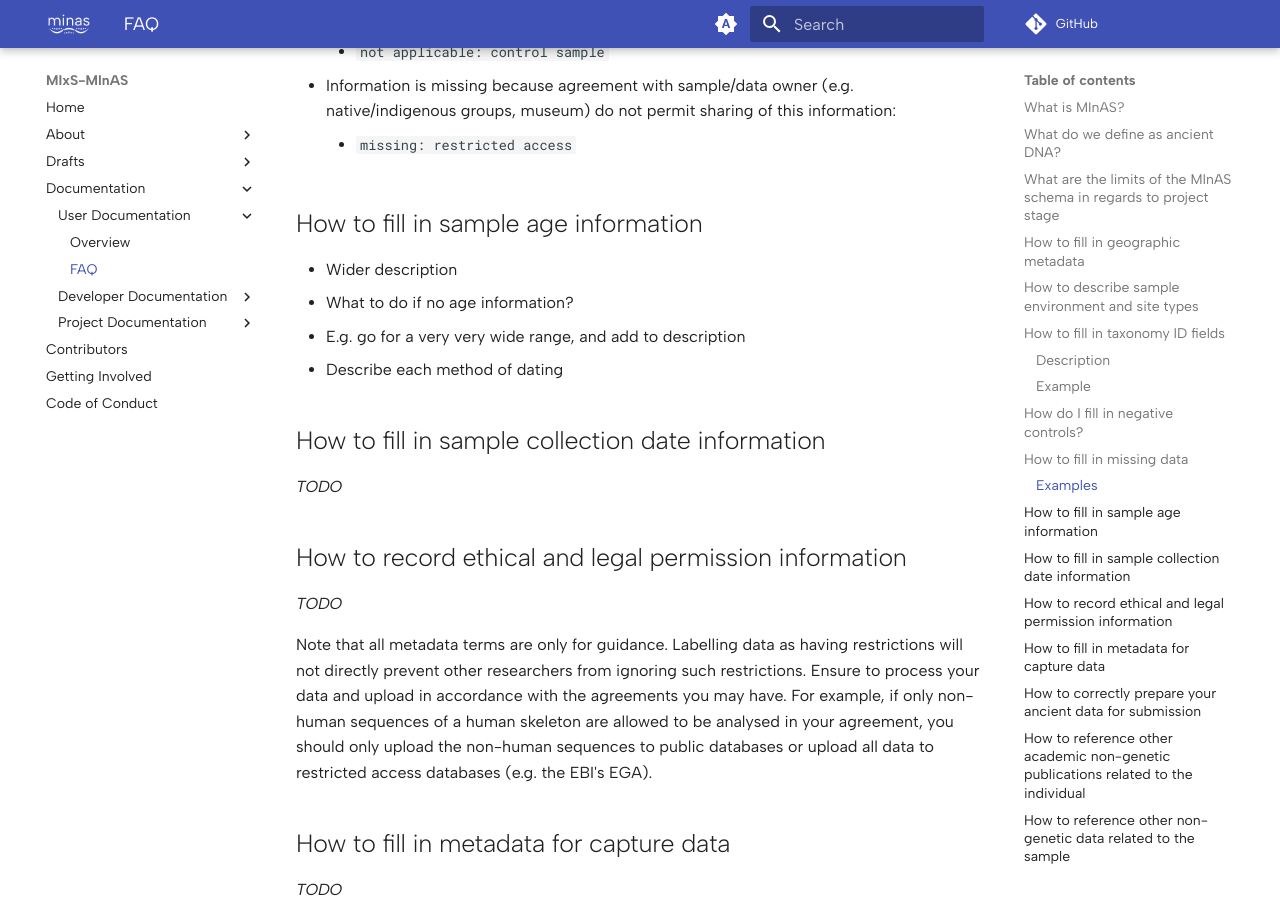
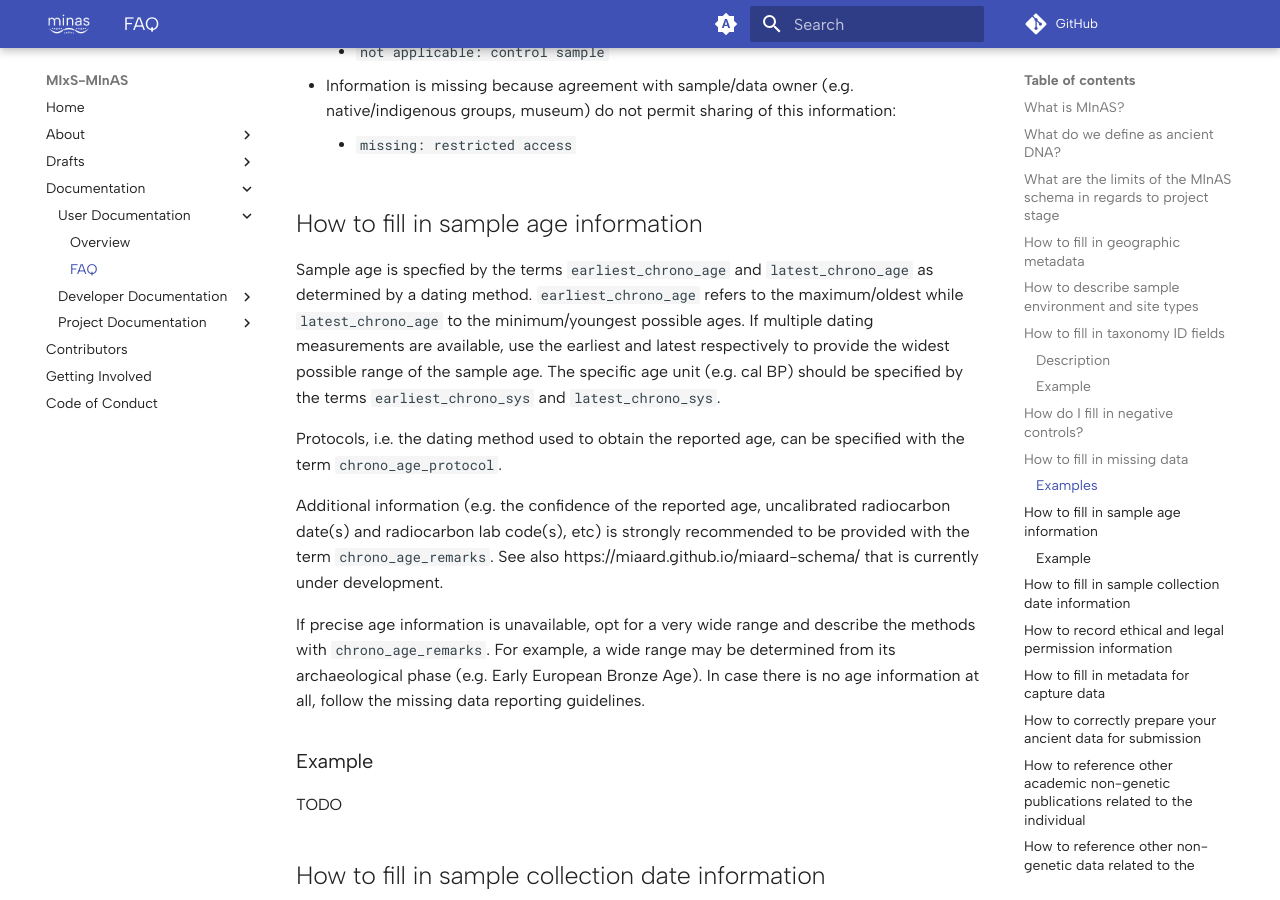
Before and after one commit to MIxS-MInAS/MIxS-MInAS.github.io, an MkDocs documentation site: the page built from docs/documentation/user-documentation/faq.md, in a window 1280 px wide and 900 px high, scrolled down 6128 px. Built offline with MkDocs 1.6.1 and Material for MkDocs 9.7.7, drawn with Linux system fonts in a browser that asks for light colours; comment, search, counter and statistics services are not loaded.

Commit message:
Update sample age information faq

```diff
--- a/docs/documentation/user-documentation/faq.md
+++ b/docs/documentation/user-documentation/faq.md
@@ -189,10 +189,16 @@ In these cases, refer to the documentation of the place you are submitting your
 
 ## How to fill in sample age information
 
-- Wider description
-- What to do if no age information?
-  - E.g. go for a very very wide range, and add to description
-- Describe each method of dating
+Sample age is specfied by the terms `earliest_chrono_age` and `latest_chrono_age` as determined by a dating method. `earliest_chrono_age` refers to the maximum/oldest while `latest_chrono_age` to the minimum/youngest possible ages. If multiple dating measurements are available, use the earliest and latest respectively to provide the widest possible range of the sample age. The specific age unit (e.g. cal BP) should be specified by the terms `earliest_chrono_sys` and `latest_chrono_sys`.
+
+Protocols, i.e. the dating method used to obtain the reported age, can be specified with the term `chrono_age_protocol`.
+
+Additional information (e.g. the confidence of the reported age, uncalibrated radiocarbon date(s) and radiocarbon lab code(s), etc) is strongly recommended to be provided with the term `chrono_age_remarks`. See also https://miaard.github.io/miaard-schema/ that is currently under development.
+
+If precise age information is unavailable, opt for a very wide range and describe the methods with `chrono_age_remarks`. For example, a wide range may be determined from its archaeological phase (e.g. Early European Bronze Age). In case there is no age information at all, follow the missing data reporting guidelines.
+
+### Example
+TODO
 
 ## How to fill in sample collection date information
 
```
